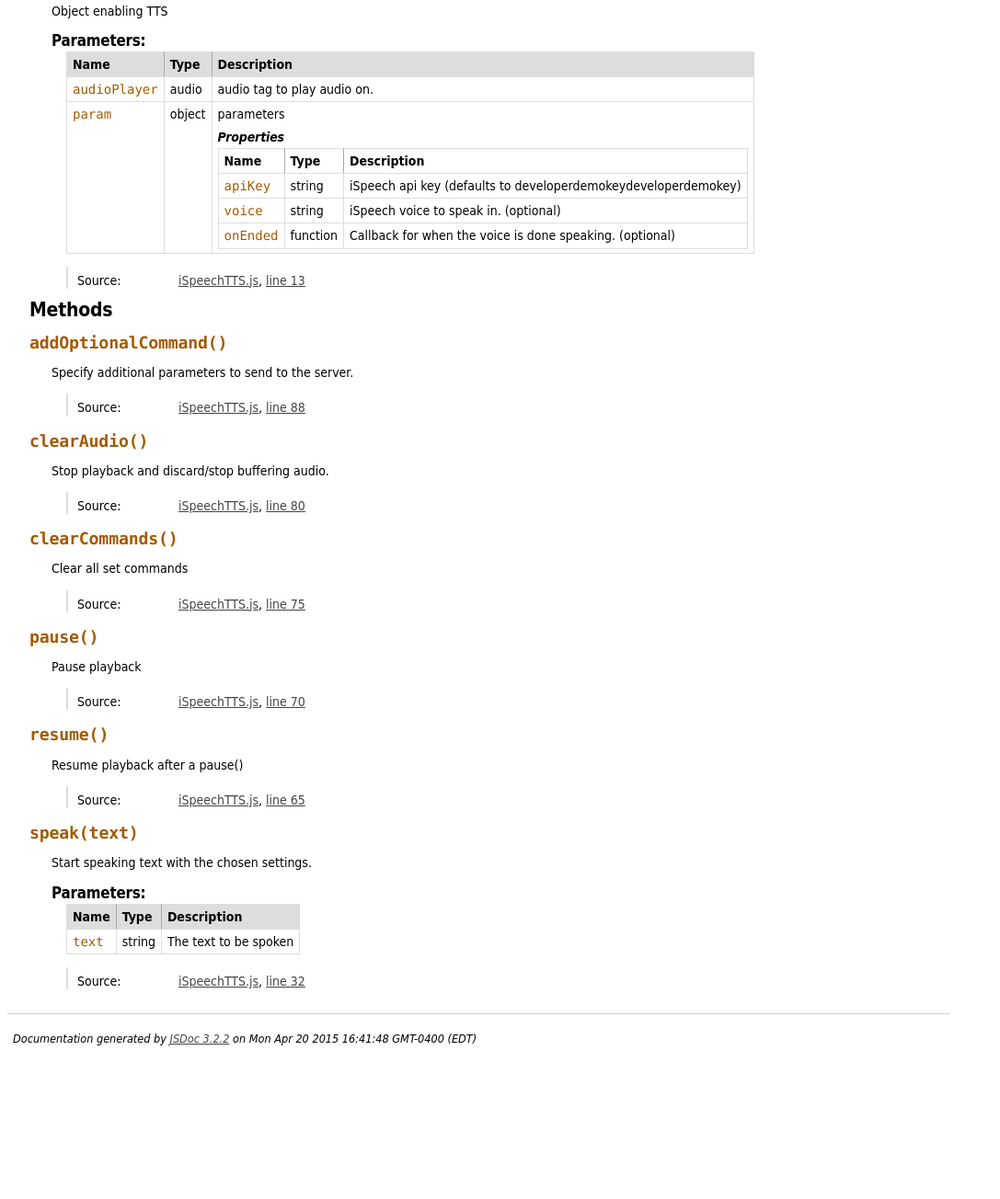
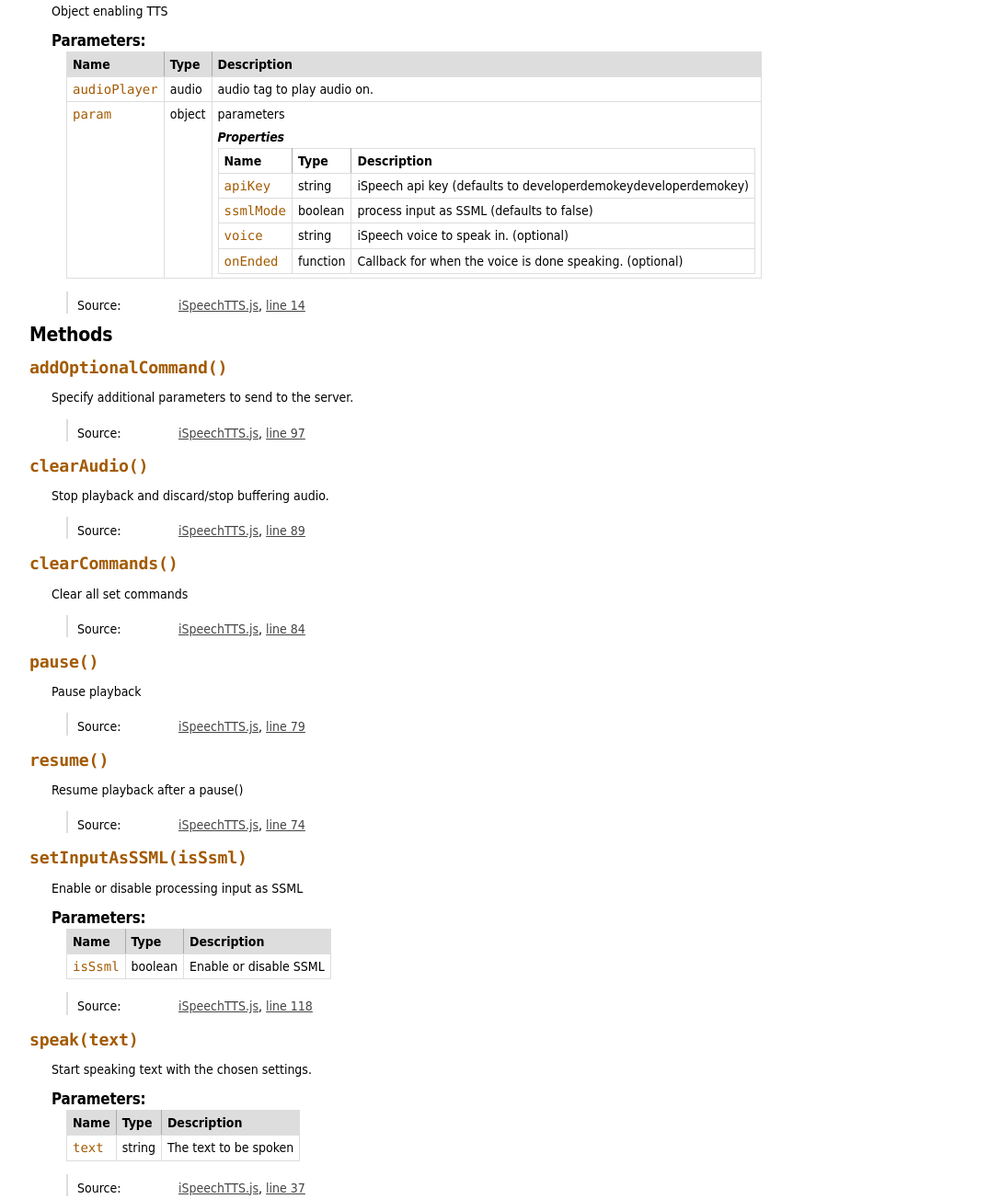
Before and after one commit to iSpeech/iSpeech-Text-to-Speech-TTS-Speech-Synthesis.js, a plain HTML site: page doc/iSpeechTTS.html in a window 1280 px wide. Shown: the part 140-1444 px from the top of the page at 92% size, without its empty margins (0-1087 px from the left). Before the commit the page ends 1294 px from the top, so only its background shows below. Drawn offline with Linux system fonts and the light colour scheme.

Commit message:
Added SSML support

```diff
--- a/doc/iSpeechTTS.html
+++ b/doc/iSpeechTTS.html
@@ -169,6 +169,29 @@
 
         <tr>
 
+                <td class="name"><code>ssmlMode</code></td>
+
+
+            <td class="type">
+
+
+<span class="param-type">boolean</span>
+
+
+
+            </td>
+
+
+
+
+
+            <td class="description last">process input as SSML (defaults to false)</td>
+        </tr>
+
+
+
+        <tr>
+
                 <td class="name"><code>voice</code></td>
 
 
@@ -245,7 +268,7 @@
 
     <dt class="tag-source">Source:</dt>
     <dd class="tag-source"><ul class="dummy"><li>
-        <a href="iSpeechTTS.js.html">iSpeechTTS.js</a>, <a href="iSpeechTTS.js.html#line13">line 13</a>
+        <a href="iSpeechTTS.js.html">iSpeechTTS.js</a>, <a href="iSpeechTTS.js.html#line14">line 14</a>
     </li></ul></dd>
 
 
@@ -332,7 +355,7 @@
 
     <dt class="tag-source">Source:</dt>
     <dd class="tag-source"><ul class="dummy"><li>
-        <a href="iSpeechTTS.js.html">iSpeechTTS.js</a>, <a href="iSpeechTTS.js.html#line88">line 88</a>
+        <a href="iSpeechTTS.js.html">iSpeechTTS.js</a>, <a href="iSpeechTTS.js.html#line97">line 97</a>
     </li></ul></dd>
 
 
@@ -401,7 +424,7 @@
 
     <dt class="tag-source">Source:</dt>
     <dd class="tag-source"><ul class="dummy"><li>
-        <a href="iSpeechTTS.js.html">iSpeechTTS.js</a>, <a href="iSpeechTTS.js.html#line80">line 80</a>
+        <a href="iSpeechTTS.js.html">iSpeechTTS.js</a>, <a href="iSpeechTTS.js.html#line89">line 89</a>
     </li></ul></dd>
 
 
@@ -470,7 +493,7 @@
 
     <dt class="tag-source">Source:</dt>
     <dd class="tag-source"><ul class="dummy"><li>
-        <a href="iSpeechTTS.js.html">iSpeechTTS.js</a>, <a href="iSpeechTTS.js.html#line75">line 75</a>
+        <a href="iSpeechTTS.js.html">iSpeechTTS.js</a>, <a href="iSpeechTTS.js.html#line84">line 84</a>
     </li></ul></dd>
 
 
@@ -539,7 +562,7 @@
 
     <dt class="tag-source">Source:</dt>
     <dd class="tag-source"><ul class="dummy"><li>
-        <a href="iSpeechTTS.js.html">iSpeechTTS.js</a>, <a href="iSpeechTTS.js.html#line70">line 70</a>
+        <a href="iSpeechTTS.js.html">iSpeechTTS.js</a>, <a href="iSpeechTTS.js.html#line79">line 79</a>
     </li></ul></dd>
 
 
@@ -608,7 +631,124 @@
 
     <dt class="tag-source">Source:</dt>
     <dd class="tag-source"><ul class="dummy"><li>
-        <a href="iSpeechTTS.js.html">iSpeechTTS.js</a>, <a href="iSpeechTTS.js.html#line65">line 65</a>
+        <a href="iSpeechTTS.js.html">iSpeechTTS.js</a>, <a href="iSpeechTTS.js.html#line74">line 74</a>
+    </li></ul></dd>
+
+
+
+
+
+
+
+</dl>
+
+
+
+
+
+
+
+
+
+
+
+
+
+</dd>
+
+
+
+<dt>
+    <h4 class="name" id="setInputAsSSML"><span class="type-signature"></span>setInputAsSSML<span class="signature">(isSsml)</span><span class="type-signature"></span></h4>
+
+
+</dt>
+<dd>
+
+
+    <div class="description">
+        Enable or disable processing input as SSML
+    </div>
+
+
+
+
+
+
+
+        <h5>Parameters:</h5>
+
+
+<table class="params">
+    <thead>
+	<tr>
+
+		<th>Name</th>
+
+
+		<th>Type</th>
+
+
+
+
+
+		<th class="last">Description</th>
+	</tr>
+	</thead>
+
+	<tbody>
+
+
+        <tr>
+
+                <td class="name"><code>isSsml</code></td>
+
+
+            <td class="type">
+
+
+<span class="param-type">boolean</span>
+
+
+
+            </td>
+
+
+
+
+
+            <td class="description last">Enable or disable SSML</td>
+        </tr>
+
+
+	</tbody>
+</table>
+
+
+
+<dl class="details">
+
+
+
+
+
+
+
+
+
+
+
+
+
+
+
+
+
+
+
+    <dt class="tag-source">Source:</dt>
+    <dd class="tag-source"><ul class="dummy"><li>
+        <a href="iSpeechTTS.js.html">iSpeechTTS.js</a>, <a href="iSpeechTTS.js.html#line118">line 118</a>
     </li></ul></dd>
 
 
@@ -725,7 +865,7 @@
 
     <dt class="tag-source">Source:</dt>
     <dd class="tag-source"><ul class="dummy"><li>
-        <a href="iSpeechTTS.js.html">iSpeechTTS.js</a>, <a href="iSpeechTTS.js.html#line32">line 32</a>
+        <a href="iSpeechTTS.js.html">iSpeechTTS.js</a>, <a href="iSpeechTTS.js.html#line37">line 37</a>
     </li></ul></dd>
 
 
@@ -772,7 +912,7 @@
 <br clear="both">
 
 <footer>
-    Documentation generated by <a href="https://github.com/jsdoc3/jsdoc">JSDoc 3.2.2</a> on Mon Apr 20 2015 16:41:48 GMT-0400 (EDT)
+    Documentation generated by <a href="https://github.com/jsdoc3/jsdoc">JSDoc 3.2.2</a> on Wed Aug 19 2015 14:38:43 GMT-0400 (EDT)
 </footer>
 
 <script> prettyPrint(); </script>
```
Also changed, not shown: doc/iSpeechTTS.js.html (+22 -4 lines), doc/index.html (+1 -1 lines), src/iSpeechTTS.js (+21 -3 lines), min/iSpeechTTS.min.js.
